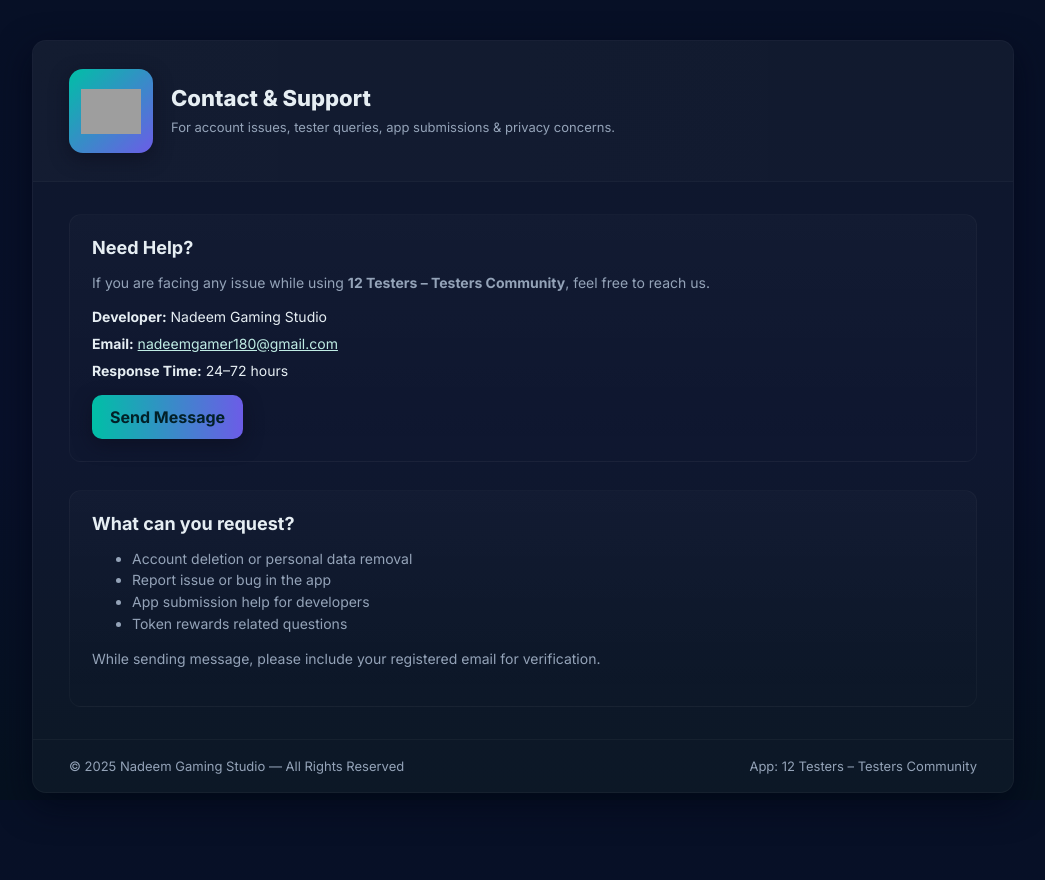
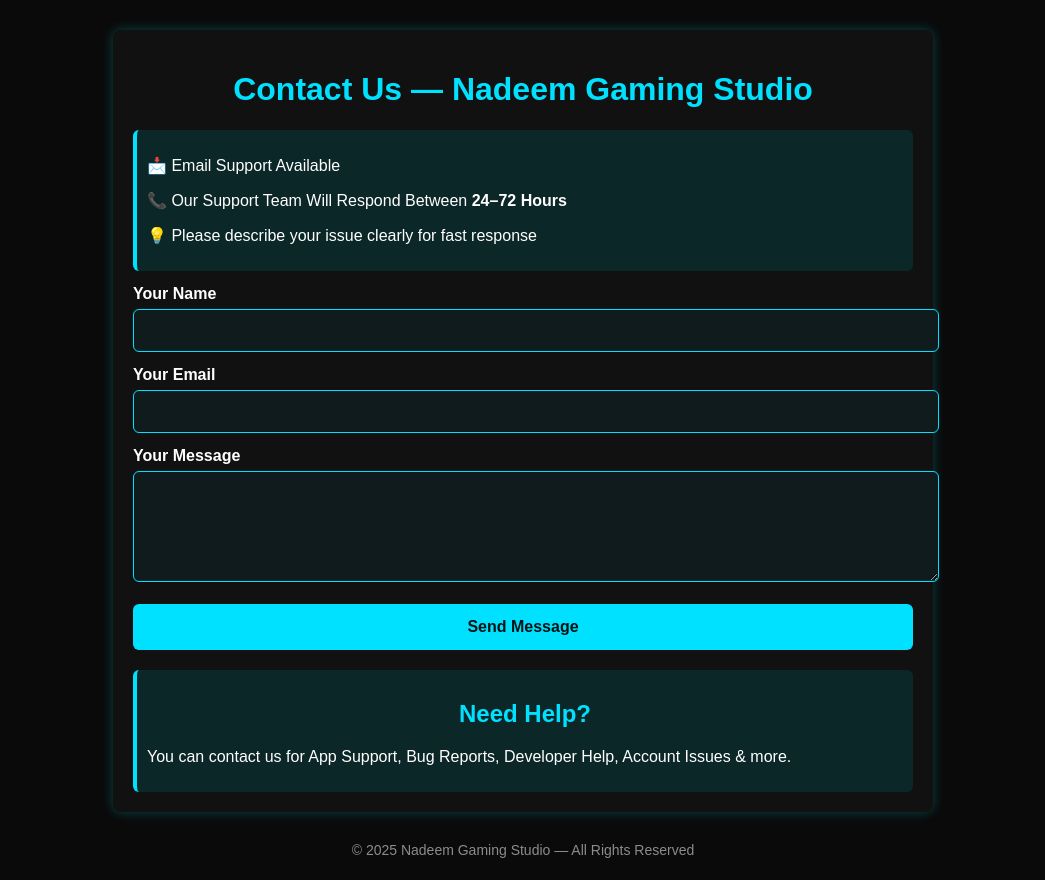
Before and after one commit to nadeemgamingstudio/Contact, a plain HTML site: page index.html in a window 1280 px wide. Shown: the whole page, without its empty margins (117-1162 px from the left). Drawn offline with Linux system fonts and the light colour scheme; grey boxes are pictures that could not be loaded.

Commit message:
Revamp contact page with new design and form
Updated the contact page layout and styles.

```diff
--- a/index.html
+++ b/index.html
@@ -1,157 +1,110 @@
-<!doctype html>
+<!DOCTYPE html>
 <html lang="en">
 <head>
-  <meta charset="utf-8" />
-  <meta name="viewport" content="width=device-width,initial-scale=1" />
-  <title>Contact & Support — 12 Testers – Testers Community</title>
-
-  <!-- Google Font -->
-  <link href="https://fonts.googleapis.com/css2?family=Inter:wght@300;400;600;700;800&display=swap" rel="stylesheet">
-
+<meta charset="UTF-8">
+<meta name="viewport" content="width=device-width, initial-scale=1.0">
+<title>Contact Us — Nadeem Gaming Studio</title>
 <style>
-    :root{
-      --bg: #0f1724;
-      --card: #0b1220;
-      --muted: #94a3b8;
-      --accent: #00bfa6;
-      --accent-2: #6c5ce7;
-      --glass: rgba(255,255,255,0.03);
-      --maxwidth: 980px;
-      --radius: 14px;
+    body {
+        background-color: #0A0A0A;
+        font-family: Arial, sans-serif;
+        color: #ffffff;
+        margin: 0;
+        padding: 0;
     }
-    html,body{height:100%;margin:0;font-family:Inter,system-ui,-apple-system,Segoe UI,Roboto,"Helvetica Neue",Arial;}
-    body{
-      background: linear-gradient(180deg, #071026 0%, #08102a 55%, #05111f 100%);
-      color: #E6EEF3;
-      padding:40px 16px;
-      -webkit-font-smoothing:antialiased;
+    h1, h2 {
+        color: #00E1FF;
+        text-align: center;
     }
-    .container{
-      max-width: var(--maxwidth);
-      margin: 0 auto;
-      background: var(--glass);
-      border-radius: var(--radius);
-      border: 1px solid rgba(255,255,255,0.04);
-      box-shadow: 0 12px 34px rgba(2,6,23,0.7);
-      overflow: hidden;
+    .container {
+        width: 90%;
+        max-width: 780px;
+        margin: auto;
+        padding: 20px;
+        background-color: #111111;
+        border-radius: 8px;
+        margin-top: 30px;
+        box-shadow: 0 0 12px #00f7ff40;
     }
-    header{
-      padding:28px 36px;
-      display:flex;
-      align-items:center;
-      gap:18px;
-      background: linear-gradient(90deg, rgba(255,255,255,0.02), rgba(255,255,255,0.01));
-      border-bottom: 1px solid rgba(255,255,255,0.03);
+    label {
+        font-size: 16px;
+        font-weight: bold;
+        display: block;
+        margin-top: 14px;
     }
-    .logo{
-      width:84px;height:84px;
-      border-radius:14px;
-      display:grid;
-      place-items:center;
-      background:linear-gradient(135deg,var(--accent),var(--accent-2));
-      box-shadow:0 6px 18px rgba(12,14,30,0.6);
-      overflow:hidden;
+    input, textarea {
+        width: 100%;
+        padding: 12px;
+        border: 1px solid #00E1FF;
+        background-color: #0F1B1C;
+        color: #ffffff;
+        border-radius: 6px;
+        margin-top: 6px;
+        font-size: 15px;
     }
-    .logo img{width:60px;height:60px;object-fit:contain;}
-    .hdr-text h1{margin:0;font-size:22px;font-weight:800}
-    .hdr-text p{margin:6px 0 0;font-size:13px;color:var(--muted)}
-
-    main{
-      padding:32px 36px;
-      display:flex;
-      flex-direction:column;
-      gap:28px;
+    button {
+        width: 100%;
+        margin-top: 18px;
+        padding: 14px;
+        background-color: #00E1FF;
+        border: none;
+        color: #021314;
+        font-weight: bold;
+        font-size: 16px;
+        border-radius: 6px;
+        cursor: pointer;
     }
-    .card{
-      background:linear-gradient(180deg,rgba(255,255,255,0.02),rgba(255,255,255,0.00));
-      padding:22px;
-      border:1px solid rgba(255,255,255,0.03);
-      border-radius:12px;
+    button:hover {
+        background-color: #00bcd4;
     }
-    h2{margin:0 0 14px 0;font-size:18px;font-weight:700}
-    p,ul{font-size:14px;color:var(--muted);line-height:1.55}
-
-    .contact-box{
-      display:flex;
-      flex-direction:column;
-      gap:10px;
-      font-size:14px;
+    .info-box {
+        margin-top: 20px;
+        padding: 10px;
+        background-color: #0C2728;
+        border-left: 4px solid #00E1FF;
+        border-radius: 6px;
     }
-
-    .btn{
-      width:fit-content;
-      display:inline-block;
-      background:linear-gradient(90deg,var(--accent),var(--accent-2));
-      padding:12px 18px;
-      font-weight:700;
-      border-radius:10px;
-      text-decoration:none;
-      color:#022027;
-      box-shadow:0 6px 18px rgba(12,14,30,0.6);
-      margin-top:16px;
-    }
-
-    footer{
-      padding:18px 36px;
-      color:var(--muted);
-      border-top:1px solid rgba(255,255,255,0.04);
-      font-size:13px;
-      display:flex;
-      justify-content:space-between;
-      flex-wrap:wrap;
-      gap:12px;
-    }
-    @media(max-width:800px){
-      main{padding:22px}
-      header{padding:22px}
-      footer{padding:22px}
+    footer {
+        text-align: center;
+        color: #8c8c8c;
+        margin: 30px 0 15px;
+        font-size: 14px;
     }
 </style>
 </head>
 <body>
+
 <div class="container">
-    <header>
-      <div class="logo"><img src="https://raw.githubusercontent.com/nadeemgamingstudio/Icons/refs/heads/main/12TestersTestersCommunity.png"></div>
-      <div class="hdr-text">
-        <h1>Contact & Support</h1>
-        <p>For account issues, tester queries, app submissions & privacy concerns.</p>
-      </div>
-    </header>
+    <h1>Contact Us — Nadeem Gaming Studio</h1>
 
-    <main>
-      <section class="card">
-        <h2>Need Help?</h2>
-        <p>If you are facing any issue while using <strong>12 Testers – Testers Community</strong>, feel free to reach us.</p>
-
-        <div class="contact-box">
-          <div><strong>Developer:</strong> Nadeem Gaming Studio</div>
-          <div><strong>Email:</strong> <a href="mailto:nadeemgamer180@gmail.com" style="color:#BFECE4">nadeemgamer180@gmail.com</a></div>
-          <div><strong>Response Time:</strong> 24–72 hours</div>
+    <div class="info-box">
+        <p>📩 Email Support Available</p>
+        <p>📞 Our Support Team Will Respond Between <b>24–72 Hours</b></p>
+        <p>💡 Please describe your issue clearly for fast response</p>
     </div>
 
-        <a class="btn" href="mailto:nadeemgamer180@gmail.com">Send Message</a>
-      </section>
+    <form action="https://formspree.io/f/xeobboop" method="POST">
+        <label>Your Name</label>
+        <input type="text" name="name" required>
 
-      <section class="card">
-        <h2>What can you request?</h2>
-        <ul>
-          <li>Account deletion or personal data removal</li>
-          <li>Report issue or bug in the app</li>
-          <li>App submission help for developers</li>
-          <li>Token rewards related questions</li>
-        </ul>
-        <p>While sending message, please include your registered email for verification.</p>
-      </section>
-    </main>
+        <label>Your Email</label>
+        <input type="email" name="email" required>
+
+        <label>Your Message</label>
+        <textarea name="message" rows="5" required></textarea>
+
+        <button type="submit">Send Message</button>
+    </form>
+
+    <div class="info-box">
+        <h2>Need Help?</h2>
+        <p>You can contact us for App Support, Bug Reports, Developer Help, Account Issues & more.</p>
+    </div>
+</div>
 
 <footer>
-      <div>© <span id="year"></span> Nadeem Gaming Studio — All Rights Reserved</div>
-      <div>App: 12 Testers – Testers Community</div>
+    © 2025 Nadeem Gaming Studio — All Rights Reserved
 </footer>
-  </div>
 
-  <script>
-    document.getElementById('year').textContent = new Date().getFullYear();
-  </script>
 </body>
 </html>
```
Lines whose indentation alone changed are shown as unchanged.
